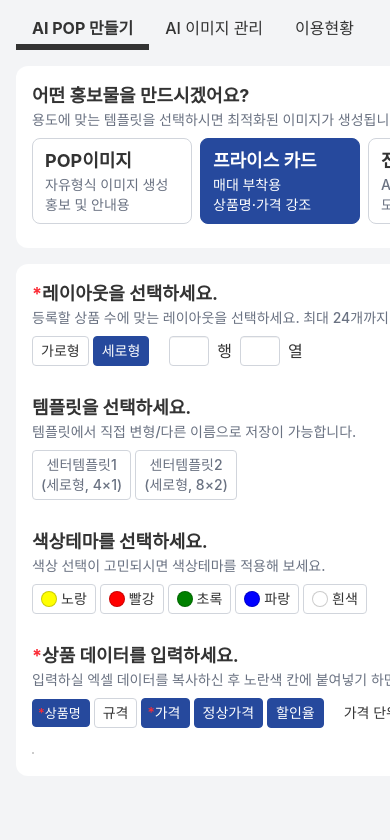
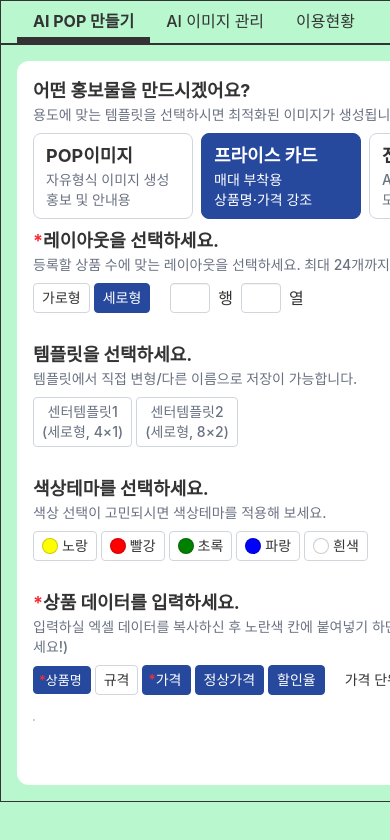
Before and after one commit to evaham/ai-pop_html, a website: page test-cloud/aiPop/airequest.html in a window 390 px wide. Shown: the top 840 px of the page. Drawn offline with nearby package versions, Linux system fonts and the light colour scheme.

Commit message:
Refactor airequest.html and new_aipop_common.css for improved layout and styling
- Updated HTML structure in airequest.html to enhance responsiveness and usability.
- Removed loading div and adjusted body class for better layout management.
- Modified tab and content areas for improved visual hierarchy and spacing.
- Enhanced CSS in new_aipop_common.css with new color variables and utility classes for better styling options.
- Added new grid and flex utilities to facilitate layout adjustments.
- Improved max-height calculations for dynamic content handling.

```diff
--- a/test-cloud/aiPop/airequest.html
+++ b/test-cloud/aiPop/airequest.html
@@ -1,5 +1,5 @@
 <!DOCTYPE html>
-<html lang="ko">
+<html lang="ko" class="">
 
 <head>
   <meta charset="utf-8" />
@@ -55,8 +55,8 @@
     }
   </style>
 </head>
-<body class="min-w-7xl h-full overflow-x-auto">
-  <div id="loading" class="divLoading hidden">
+<body class="min-w-7xl">
+  <!-- <div id="loading" class="divLoading hidden">
     <img src="/test-cloud/resources/img/img_loading.gif" />
   </div>
   <div id="popupLayer" class="popup_layer hidden">
@@ -98,35 +98,35 @@
         </div>
       </div>
     </div>
-  </div>
+  </div> -->
   <!--// wrap_top -->
-  <div class="bg-gray-100">
-    <div class="">
-      <div class="grid min-h-dvh grid-rows-[auto_1fr] gap-4">
+  <div class="relative w-full h-dvh max-h-dvh bg-green-200">
+    <div class="absolute inset-0 overflow-hidden">
+      <div class="flex flex-col">
         <!-- 메뉴 탭 -->
-        <div class="tab_submenu">
+        <div class="tab_submenu border">
           <div class="tabs px-4" id="menuTab">
             <ul class="level1 static flex" tabindex="0" role="menubar">
               <li role="menuitem" class="static">
-                <a class="level1 tab selected static flex p-4 pb-1 border-b-6 font-bold" href="#" onclick="jsAIPopMenu(0)"
+                <a class="level1 tab selected static flex px-4 pt-2 pb-1 border-b-6 font-bold" href="#" onclick="jsAIPopMenu(0)"
                   tabindex="-1">AI POP 만들기</a>
               </li>
               <li role="menuitem" class="static">
-                <a class="level1 tab static flex p-4 pb-1 border-b-6 border-transparent" href="_blank"
+                <a class="level1 tab static flex px-4 pt-2 pb-1 border-b-6 border-transparent" href="_blank"
                   onclick="jsAIPopMenu(0)" tabindex="-1">AI 이미지 관리</a>
               </li>
               <li role="menuitem" class="static">
-                <a class="level1 tab static flex p-4 pb-1 border-b-6 border-transparent" href="#" onclick="jsAIPopMenu(0)"
+                <a class="level1 tab static flex px-4 pt-2 pb-1 border-b-6 border-transparent" href="#" onclick="jsAIPopMenu(0)"
                   tabindex="-1">이용현황</a>
               </li>
             </ul>
           </div>
         </div>
         <!-- 컨텐츠 영역 -->
-        <div class="ai_crt_tblform flex gap-4 w-full px-4 pb-6">
+        <div class="relative flex gap-4 max-h-[calc(100dvh-(var(--spacing)*11))] p-4 border">
           <!-- 입력 영역 -->
-          <div class="ai_crt_box ai_crt_box--white flex flex-col gap-4">
-            <div class="p-4 rounded-xl bg-white">
+          <div class="flex flex-col p-4 rounded-xl bg-white">
+            <div class="overflow-y-auto">
               <!-- 용도 선택 -->
               <div class="ai_crt_fieldset">
                 <div class="text-lg font-bold">어떤 홍보물을 만드시겠어요?</div>
@@ -158,8 +158,7 @@
                   </button>
                 </div>
               </div>
-            </div>
-            <div class="p-4 rounded-xl bg-white">
+
               <!-- 프라이스카드형 설정 -->
               <div id="pricecardBox" class="flex flex-col gap-5">
                 <!-- 프라이스카드 레이아웃 -->
@@ -296,10 +295,10 @@
                 </div>
               </div>
             </div>
-          </div>
-          <!-- 미리보기 영역 -->
-          <div class="relative flex-1">
-            <div class="absolute inset-0">
+
+          </div>
+
+
           <div class="sticky top-4 bottom-0 left-0 h-full max-h-[calc(100dvh-(var(--spacing)*30))] rounded-xl p-4 bg-white overflow-hidden">
             <div class="w-full h-full overflow-y-auto">
               <div class="ai_crt_preview">
@@ -549,8 +548,7 @@
               </div>
             </div>
           </div>
-            </div>
-          </div>
+
         </div>
       </div>
     </div>
```
Also changed, not shown: tab_style.css, test-cloud/aiPop/new_aipop_common.css. Lines whose indentation alone changed are shown as unchanged.
